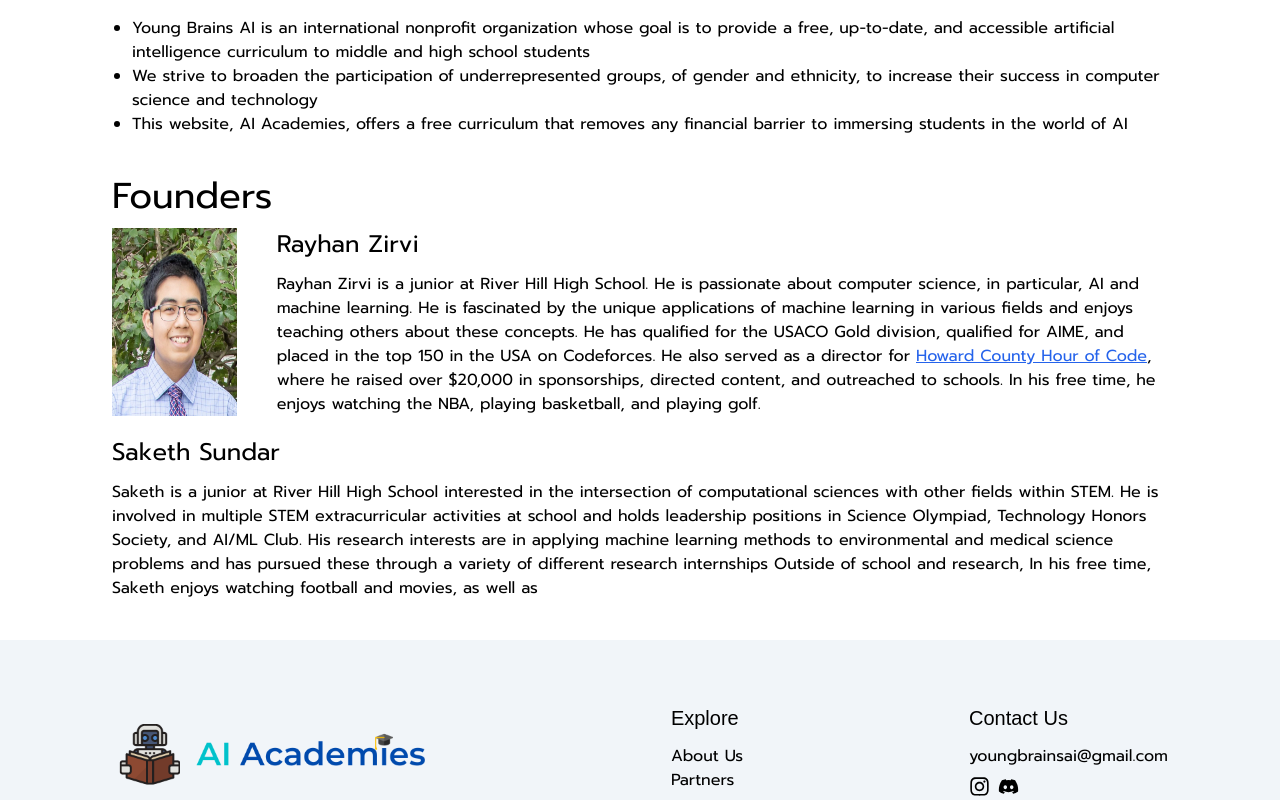
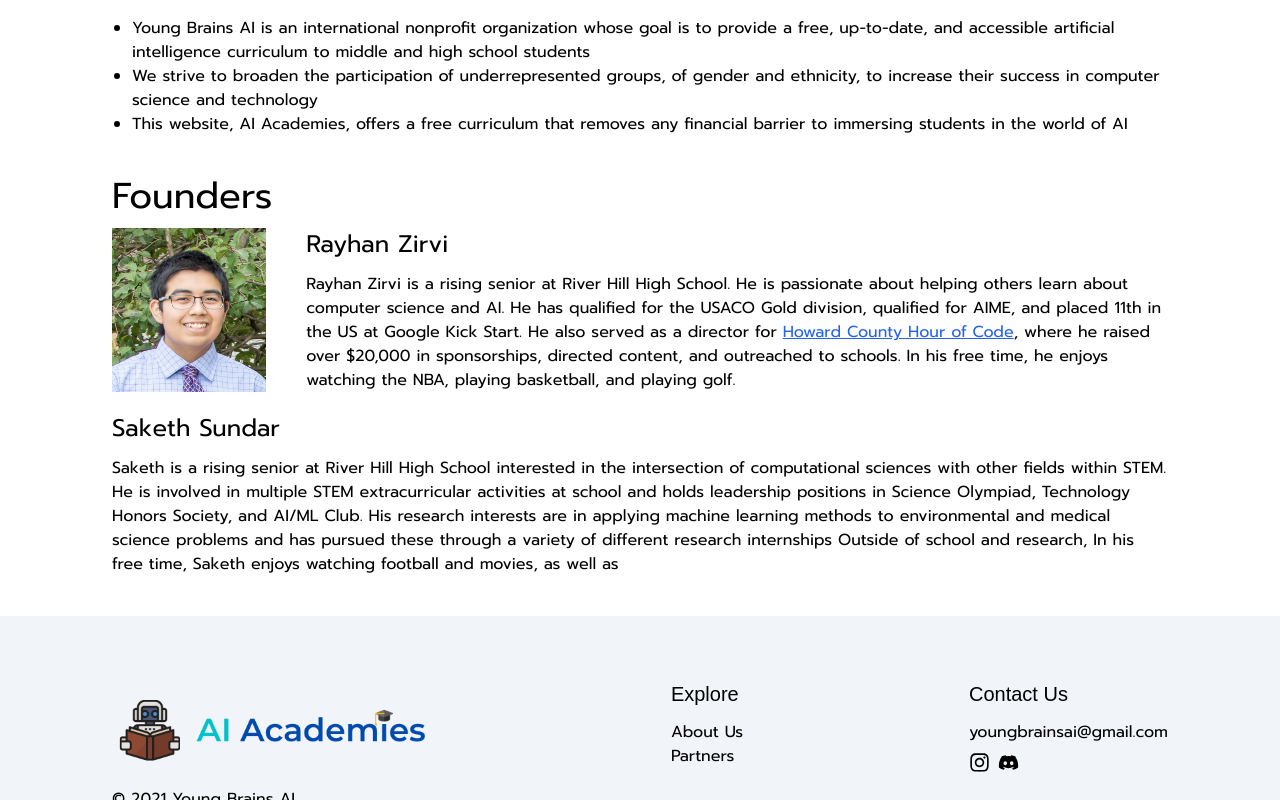
Before and after one commit to rzirvi1665/aiacademies-web, a Next.js app: page /about in a window 1280 px wide. Shown: the part 427-1227 px from the top of the page. Built offline with nearby package versions, Linux system fonts and the light colour scheme; a web font is replaced by a local one.

Commit message:
Update about.tsx

```diff
--- a/pages/about.tsx
+++ b/pages/about.tsx
@@ -19,11 +19,11 @@ const About: NextPage = () => (
                 <Image src={rayhan} alt="Rayhan Zirvi" width={676} height={598} />
                 <div>
                     <h3>Rayhan Zirvi</h3>
-                    <p>Rayhan Zirvi is a junior at River Hill High School. He is passionate about computer science, in particular, AI and machine learning. He is fascinated by the unique applications of machine learning in various fields and enjoys teaching others about these concepts. He has qualified for the USACO Gold division, qualified for AIME, and placed in the top 150 in the USA on Codeforces. He also served as a director for <a className="underline text-blue-600" href="https://hocohoc.com/">Howard County Hour of Code</a>, where he raised over $20,000 in sponsorships, directed content, and outreached to schools. In his free time, he enjoys watching the NBA, playing basketball, and playing golf.</p>
+                    <p>Rayhan Zirvi is a rising senior at River Hill High School. He is passionate about helping others learn about computer science and AI. He has qualified for the USACO Gold division, qualified for AIME, and placed 11th in the US at Google Kick Start. He also served as a director for <a className="underline text-blue-600" target="_blank" href="https://hocohoc.com/">Howard County Hour of Code</a>, where he raised over $20,000 in sponsorships, directed content, and outreached to schools. In his free time, he enjoys watching the NBA, playing basketball, and playing golf.</p>
                 </div>
             </div>
             <h3>Saketh Sundar</h3>
-            <p>Saketh is a junior at River Hill High School interested in the intersection of computational sciences with other fields within STEM. He is involved in multiple STEM extracurricular activities at school and holds leadership positions in Science Olympiad, Technology Honors Society, and AI/ML Club. His research interests are in applying machine learning methods to environmental and medical science problems and has pursued these through a variety of different research internships Outside of school and research, In his free time, Saketh enjoys watching football and movies, as well as</p>
+            <p>Saketh is a rising senior at River Hill High School interested in the intersection of computational sciences with other fields within STEM. He is involved in multiple STEM extracurricular activities at school and holds leadership positions in Science Olympiad, Technology Honors Society, and AI/ML Club. His research interests are in applying machine learning methods to environmental and medical science problems and has pursued these through a variety of different research internships Outside of school and research, In his free time, Saketh enjoys watching football and movies, as well as</p>
         </div>
     </>
 );
```
